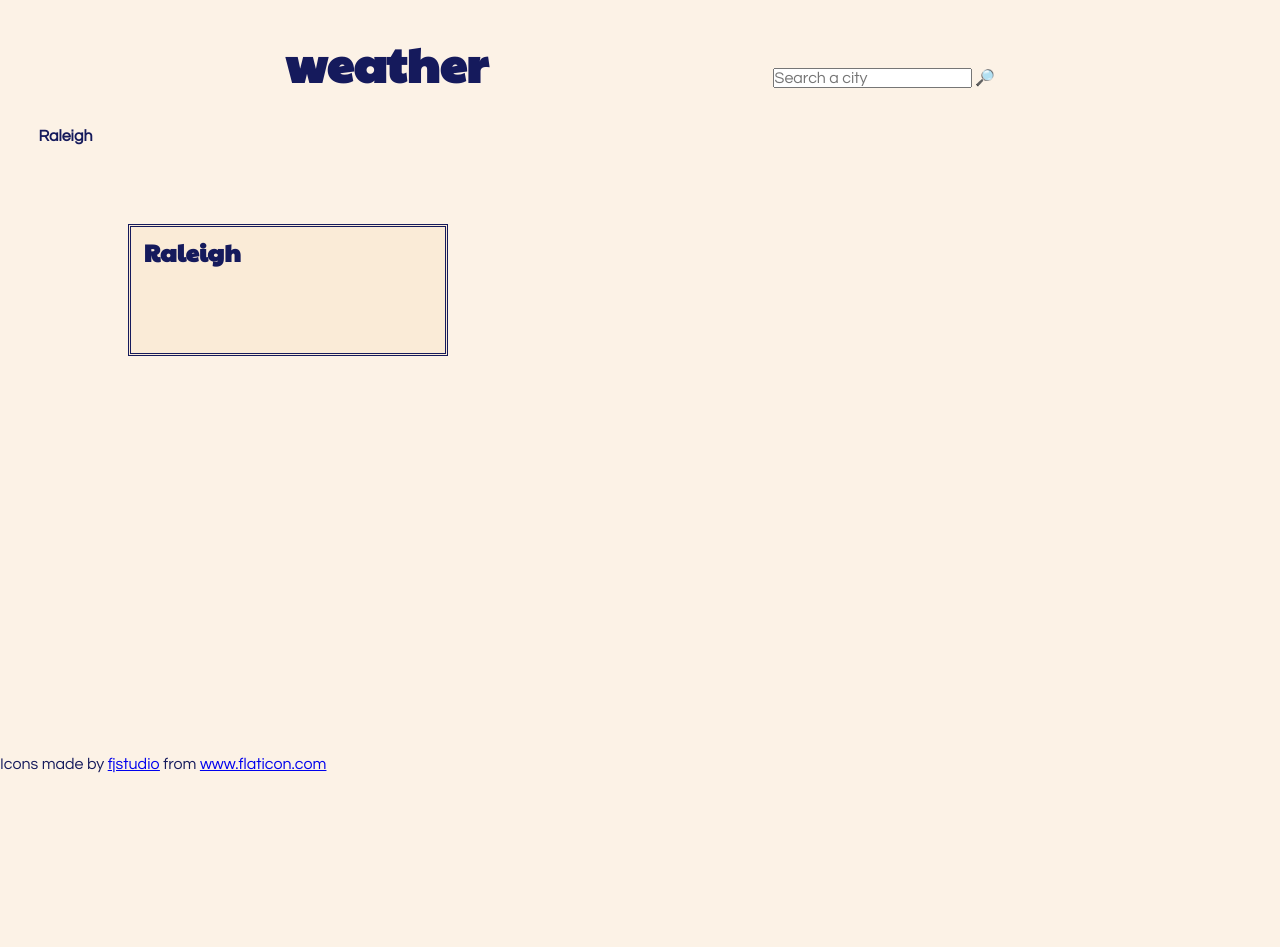
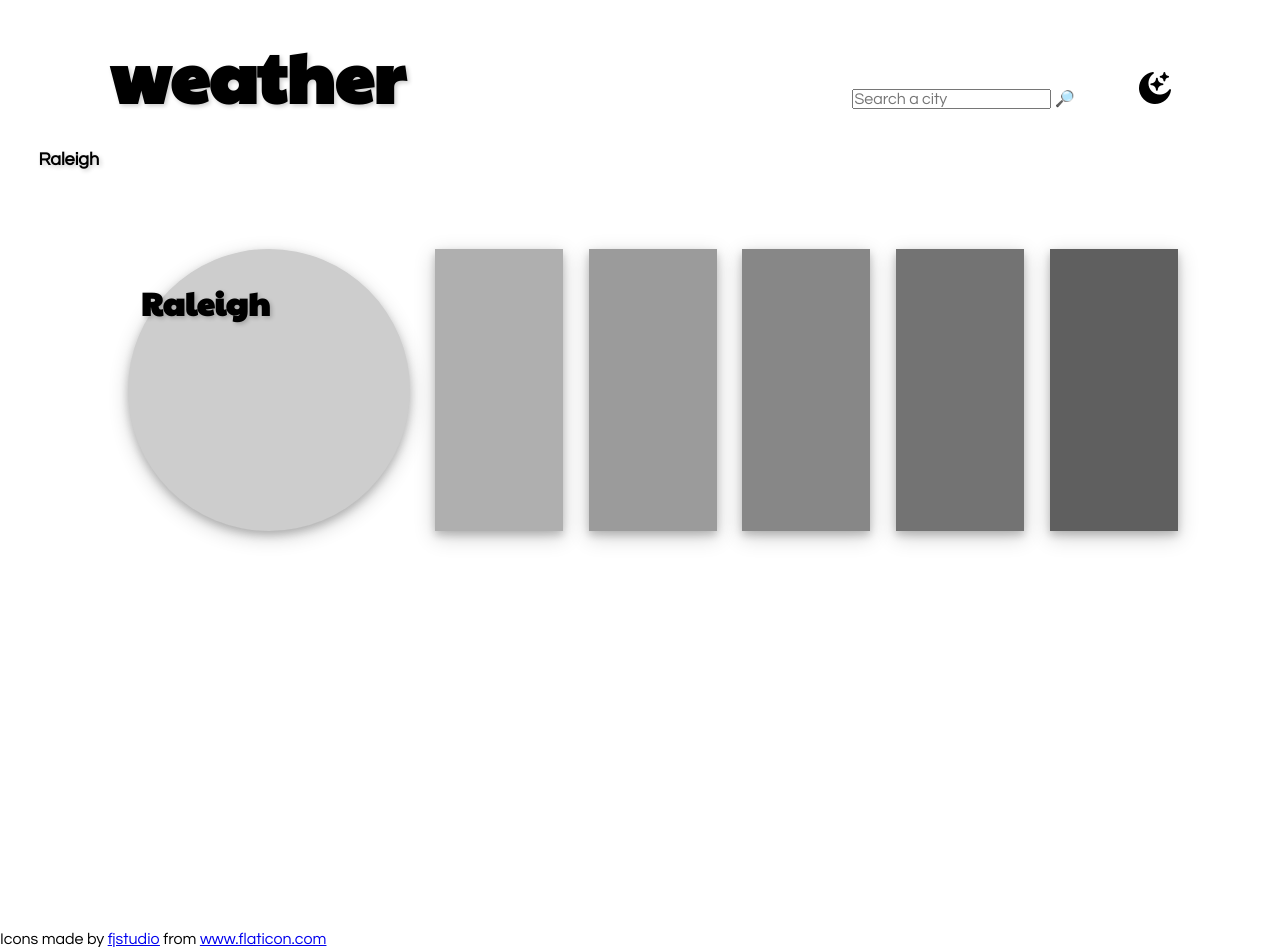
Before and after one commit to zchalk/weatherApp, a plain HTML site: page index.html in a window 1280 px wide. Before the commit the page ends 840 px from the top, so only its background shows below. Drawn offline with nearby package versions, Linux system fonts and the light colour scheme; no server answers.

Commit message:
i am done

```diff
--- /dev/null
+++ b/assets/css/night.css
@@ -0,0 +1,172 @@
+
+body {
+    font-family: "Questrial", sans-serif;
+    background-color: rgb(40, 40, 40);
+    color:white;
+  }
+
+  header {
+    display: flex;
+    flex-direction: column;
+    margin: 5vh 0 10vh 0;
+  }
+  #realHeader {
+    display: flex;
+    align-items: baseline;
+    justify-content: center;
+    width: 100vw;
+  }
+  #searchButton {
+    border-style: none;
+    background-color: unset;
+  }
+  #inputConatiner {
+    margin-left: 35vw;
+    margin-right: 5vw;
+  }
+  h1 {
+    font-family: "Paytone One", sans-serif;
+    font-size: 70px;
+    text-shadow: 2px 2px 4px  rgba(245, 245, 245, 0.2);
+  }
+  #lightDark {
+    border: none;
+    background: none;
+    width: 32px;
+    height: 32px;
+    background-image: url(../images/lightMode.png);
+    cursor: pointer;
+  }
+
+  #historyStorage {
+    display: flex;
+    margin-top: 5vh;
+  }
+  .cityHeader {
+    cursor: pointer;
+    border: none;
+    background: none;
+    font-size:large;
+    font-weight:bold;
+    margin: 0 3vw;
+    color: white;
+    text-shadow: 2px 2px 4px  rgba(245, 245, 245, 0.2);
+  }
+  input {
+    background:rgb(40, 40, 40);
+    color: white;
+  }
+  main {
+    display: flex;
+    margin-bottom: 50vh;
+  }
+  #todayIconBarrier {
+    width: 22vw;
+    height: 22vw;
+    display: flex;
+    justify-content: flex-start;
+    margin-left: 10vw;
+    background: rgb(65, 65, 65);
+    border-radius: 22vw;
+    padding-top: 2vw;
+    padding-left: 1vw;
+    box-shadow: 0 4px 8px 0 rgba(252, 251, 251, 0.2), 0 6px 20px 0 rgba(243, 243, 243, 0.19)
+  }
+  #todayContainer {
+    justify-content: flex-start;
+    display: flex;
+    flex-direction: column;
+  }
+  .icon {
+    align-self: center;
+  }
+  #city {
+    font-family: "Paytone One", sans-serif;
+    margin: 1vw 0;
+    font-size: xx-large;
+    text-shadow: 2px 2px 4px  rgba(250, 250, 250, 0.2);
+  }
+  #date {
+    margin: 0 8vw;
+  }
+  #tempContainer {
+    display: flex;
+    padding: 3vh;
+  }
+  #temp {
+    margin: 1vh;
+    font-size: xxx-large;
+    font-weight: bold;
+  }
+  #tempIcon {
+    height: fit-content;
+  }
+  #humidityContainer {
+    display: flex;
+    align-items: center;
+  }
+  #UV {
+    width: fit-content;
+    padding: 0.5vw;
+    border-radius: 4vw;
+  }
+  #todayContainer2{
+    display: flex;
+    flex-direction: column;
+    padding-left: 2vw;
+  }
+  .futureDay {
+    display: flex;
+    flex-direction: column;
+    justify-content: space-evenly;
+    align-items: center;
+    margin-left: 2vw;
+    width: 10vw;
+    box-shadow: 0 4px 8px 0 rgba(252, 251, 251, 0.2), 0 6px 20px 0 rgba(243, 243, 243, 0.19)
+  }
+  #futureDayFive {
+    background: rgb(175, 175, 175);
+  }
+  #futureDayFour {
+    background: rgb(155, 155, 155);
+  }
+  #futureDayThree {
+    background: rgb(135, 135, 135);
+  }
+  #futureDayTwo {
+    background: rgb(115, 115, 115);
+  }
+  #futureDayOne {
+    background: rgb(95, 95, 95);
+  }
+  .futureDate {
+    font-size: medium;
+    font-family: "Paytone One", sans-serif;
+    text-shadow: 2px 2px 4px  rgba(255, 255, 255, 0.2);
+  }
+  .futureTemp{
+    font-size: xx-large;
+    font-weight: bold;
+  }
+  .low {
+    background-color: rgb(154, 200, 214);
+  }
+  .moderate {
+    background-color: rgb(150, 202, 120);
+  }
+  .high {
+    background-color: rgb(253, 253, 148);
+  }
+  .verHigh {
+    background-color: rgb(248, 164, 85);
+  }
+  .extreme {
+    background-color: rgb(212, 77, 53);
+  }
+  img {
+    display: none;
+  }
+  #futureContainer {
+    justify-content: right;
+    display: flex;
+  }
--- a/assets/css/style.css
+++ b/assets/css/style.css
@@ -1,12 +1,8 @@
-:root {
+/* :root {
 
-}
+} */
 body {
-    font-family: 'Questrial', sans-serif;
-}
-.lightmode {
-    background-color: rgb(252, 242, 230);
-    color: rgb(21, 26, 92);
+  font-family: "Questrial", sans-serif;
 }
 .darkmode {
   background-color: rgb(8, 39, 51);
@@ -21,51 +17,72 @@ header {
 #realHeader {
   display: flex;
   align-items: baseline;
-    justify-content: space-evenly;
+  justify-content: center;
   width: 100vw;
 }
 #searchButton {
   border-style: none;
   background-color: unset;
-
+}
+#inputConatiner {
+  margin-left: 35vw;
+  margin-right: 5vw;
 }
 h1 {
-    font-family: 'Paytone One', sans-serif;
-    font-size: xxx-large;
+  font-family: "Paytone One", sans-serif;
+  font-size: 70px;
+  text-shadow: 2px 2px 4px  rgba(0, 0, 0, 0.2);
 }
-
+#lightDark {
+  border: none;
+  background: none;
+  width: 32px;
+  height: 32px;
+  background-image: url(../images/darkMode.png);
+  cursor: pointer;
+}
 #historyStorage {
   display: flex;
   margin-top: 5vh;
 }
 .cityHeader {
+  cursor: pointer;
+  border: none;
+  background: none;
+  font-size:large;
+  font-weight:bold;
   margin: 0 3vw;
+  text-shadow: 2px 2px 4px  rgba(0, 0, 0, 0.2);
 }
 main {
   display: flex;
   margin-bottom: 50vh;
 }
 #todayIconBarrier {
-    width: 25vw;
+  width: 22vw;
+  height: 22vw;
   display: flex;
   justify-content: flex-start;
-    border: rgb(21, 26, 92);
-    border-style: double;
   margin-left: 10vw;
-    background: antiquewhite;
+  background: rgb(205, 205, 205);
+  border-radius: 22vw;
+  padding-top: 2vw;
+  padding-left: 1vw;
+  box-shadow: 0 4px 8px 0 rgba(0, 0, 0, 0.2), 0 6px 20px 0 rgba(0, 0, 0, 0.19)
 }
 #todayContainer {
   justify-content: flex-start;
   display: flex;
   flex-direction: column;
 }
-#icon {
+.icon {
   align-self: center;
 }
 #city {
-    font-family: 'Paytone One', sans-serif;
-    margin: 1vw;
-    font-size: x-large;
+  font-family: "Paytone One", sans-serif;
+  margin: 1vw 0;
+  font-size: xx-large;
+  text-shadow: 2px 2px 4px  rgba(0, 0, 0, 0.2);
 }
 #date {
   margin: 0 8vw;
@@ -76,11 +93,11 @@ main {
 }
 #temp {
   margin: 1vh;
-    font-size: x-large;
+  font-size: xxx-large;
   font-weight: bold;
 }
 #tempIcon {
-    height:fit-content;
+  height: fit-content;
 }
 #humidityContainer {
   display: flex;
@@ -91,9 +108,43 @@ main {
   padding: 0.5vw;
   border-radius: 4vw;
 }
- #todayContainer2 > p {
-    width: fit-content;
-    margin: 1vw;
+#todayContainer2{
+  display: flex;
+  flex-direction: column;
+  padding-left: 2vw;
+}
+.futureDay {
+  display: flex;
+  flex-direction: column;
+  justify-content: space-evenly;
+  align-items: center;
+  margin-left: 2vw;
+  width: 10vw;
+  box-shadow: 0 4px 8px 0 rgba(0, 0, 0, 0.2), 0 6px 20px 0 rgba(0, 0, 0, 0.19)
+}
+#futureDayOne {
+  background: rgb(175, 175, 175);
+}
+#futureDayTwo {
+  background: rgb(155, 155, 155);
+}
+#futureDayThree {
+  background: rgb(135, 135, 135);
+}
+#futureDayFour {
+  background: rgb(115, 115, 115);
+}
+#futureDayFive {
+  background: rgb(95, 95, 95);
+}
+.futureDate {
+  font-size: medium;
+  font-family: "Paytone One", sans-serif;
+  text-shadow: 2px 2px 4px  rgba(0, 0, 0, 0.2);
+}
+.futureTemp{
+  font-size: xx-large;
+  font-weight: bold;
 }
 .low {
   background-color: rgb(154, 200, 214);
--- a/assets/js/script.js
+++ b/assets/js/script.js
@@ -1,6 +1,5 @@
 var apiKey = "f80bb50772c40a878ed5746b10181c83";
 let history = JSON.parse(localStorage.getItem("history")) || [];
-// var search = [];
 var main = $("main");
 var historyStorage = $("#historyStorage");
 var todayIconBarrier = $("#todayIconBarrier");
@@ -8,11 +7,28 @@ var todayContainer = $("#todayContainer");
 var todayContainer2 = $("#todayContainer2");
 var futureContainer = $("#futureContainer");
 var weekForecastContainers = $("#futureContainer").children()
-// console.log(weekForecastContainer.length);
+var day = "assets/css/style.css"
+var night = "assets/css/night.css"
+
+
+const images  = {
+Thunderstorm: {url:"./assets/images/thunderstorm.png"},
+Drizzle: {url:"./assets/images/rain.png"},
+Rain: {url:"./assets/images/rain.png"},
+Snow: {url:"./assets/images/snow.png"},
+Mist: {url:"./assets/images/mist.png"},
+Clear: {url:"./assets/images/sun.png"},
+Clouds: {url:"./assets/images/clouds.png"}
+};
+
 
 function getCoords(city) {
     var  coordinateAPIURL = "https://api.openweathermap.org/data/2.5/weather?q=" + city + "&appid=" + apiKey
-    var cityHeader = $('<h3>').addClass('cityHeader').text(city);
+    var cityHeader = $("<button>").addClass('cityHeader').text(city).on("click", function(){
+        var cityInput = this.innerHTML;
+        console.log(cityInput);
+        getCoords(cityInput);
+    })
 fetch (coordinateAPIURL)
 .then(function (response) {
     return response.json();
@@ -54,7 +70,8 @@ $("#temp").text(weatherData.current.temp + "°");
 $("#humidity").text(weatherData.current.humidity + "% humidity");
 $("#windSpeed").text(weatherData.current.wind_speed + "mph");
 $("#UV").text(weatherData.current.uvi);
-$("#icon").attr("src", "http://openweathermap.org/img/wn/" + icon + "@2x.png");
+$(".icon").attr("src", images[weatherData.current.weather[0].main].url);
+console.log(images[weatherData.current.weather[0].main].url);
 $("img").show();
 UVindex();
 };
@@ -82,15 +99,18 @@ UVindex();
 //     UVcontainer.append(UV);
 // };
 function futureTemplate(data) {
+    weekForecastContainers.empty();
 
-   weekForecastContainers.each(function(i) {
+    weekForecastContainers.each(function(i) {
+    var options = { weekday: 'long'};
       var day = i + 1;
       console.log(data.daily[day]);
-      var date = $("<h3>").addClass("futureDate").text((new Date((data.daily[day].dt*1000)).toLocaleDateString("en-US")));
-      var temp = $("<p>").addClass("futureTemp").text(data.daily[day].temp.max);
-      var icon = $("<img>").addClass("futureIcon").attr("src","http://openweathermap.org/img/wn/" + data.daily[day].weather[0].icon + "@2x.png");
-      var humidity = $("<p>").addClass("futureHumidity").text(data.daily[day].humidity);
+      var date = $("<h3>").addClass("futureDate").text((new Intl.DateTimeFormat('en-US', options).format(data.daily[day].dt*1000)));
+      var temp = $("<p>").addClass("futureTemp").text(data.daily[day].temp.max + "°");
+      var icon = $("<img>").addClass("futureIcon icon").attr("src", images[data.daily[day].weather[0].main].url);
+      var humidity = $("<p>").addClass("futureHumidity").text(data.daily[day].humidity + "% humidity");
       $(this).append(date, icon, temp, humidity);
+      $(".futureIcon").show();
     })};
 
 function UVindex() {
@@ -110,10 +130,16 @@ function UVindex() {
     }
 };
 
-// function lightDark() {
-//     if
+$("#lightDark").on("click", function(){
+    console.log($("cssLink").href)
+    if ($("#cssLink").attr('href') == day) {
+    $("#cssLink").attr('href', night)
+    } else {
+    $("#cssLink").attr('href', day)
+    }
+})
 
-// }
+
 
 $("#searchButton").on("click", function(){
     var cityInput = $("input").val();
@@ -126,5 +152,10 @@ $("#input").keyup(function(event) {
     }
 });
 
-// template();
+$(".cityHeader").on("click", function(){
+    var cityInput = this.text;
+    console.log(this);
+    getCoords(cityInput);
+})
+
 getCoords("Raleigh");
--- a/index.html
+++ b/index.html
@@ -4,15 +4,13 @@
     <meta charset="UTF-8" />
     <meta name="viewport" content="width=device-width, initial-scale=1.0" />
     <meta http-equiv="X-UA-Compatible" content="ie=edge" />
-    <!-- <link rel="stylesheet" href="https://stackpath.bootstrapcdn.com/bootstrap/4.3.1/css/bootstrap.min.css"/>
-    <link rel="stylesheet" href="https://use.fontawesome.com/releases/v5.8.1/css/all.css" integrity="sha384-50oBUHEmvpQ+1lW4y57PTFmhCaXp0ML5d60M1M7uH2+nqUivzIebhndOJK28anvf" crossorigin="anonymous"/> -->
     <link rel="preconnect" href="https://fonts.gstatic.com">
     <link href="https://fonts.googleapis.com/css2?family=Paytone+One&family=Questrial&display=swap" rel="stylesheet">
     <link rel="stylesheet" href="assets/css/reset.css"/>
-    <link rel="stylesheet" href="assets/css/style.css" />
+    <link id= "cssLink" rel="stylesheet" href="assets/css/style.css" />
     <title>weather</title>
   </head>
-  <body class="lightmode">
+  <body>
     <header>
       <div id= "realHeader">
         <h1>weather</h1>
@@ -20,12 +18,13 @@
           <input id="input" type="search" placeholder= "Search a city">
           <button type="submit" id="searchButton">🔎</button>
         </div>
+        <button id="lightDark"></button>
       </div>
       <div id="historyStorage"></div> <!--dynamically generate divs for history-->
     </header>
     <main> <!--flex container-->
       <div id="todayIconBarrier">
-        <img id="icon">
+        <img class="icon">
           <div id="todayContainer">
             <h2 id="city"></h2>
             <h3 id="date"></h3>
@@ -49,11 +48,11 @@
 
       </div> <!--flex container, generate content dynamically from api-->
       <div id="futureContainer">
-        <div id="futureDayOne" data-day="1"></div>
-        <div id="futureDayTwo" data-day="2"></div>
-        <div id="futureDayThree" data-day="3"></div>
-        <div id="futureDayFour" data-day="4"></div>
-        <div id="futureDayFive" data-day="5"></div>
+        <div id="futureDayOne" class= "futureDay" data-day="1"></div>
+        <div id="futureDayTwo" class= "futureDay" data-day="2"></div>
+        <div id="futureDayThree" class= "futureDay" data-day="3"></div>
+        <div id="futureDayFour" class= "futureDay" data-day="4"></div>
+        <div id="futureDayFive" class= "futureDay" data-day="5"></div>
       </div>
     </main>
     <footer>
```
Also changed, not shown: assets/images/clouds.png (added), assets/images/darkMode.png (added), assets/images/few-clouds.png (added), assets/images/humidity copy.png (added), assets/images/lightMode.png (added), assets/images/mist.png (added), assets/images/rain.png (added), assets/images/snow.png (added), assets/images/sun.png (added), assets/images/thermometer.png (added), assets/images/thunderstorm.png (added), assets/images/wind.png (added). Lines whose indentation alone changed are shown as unchanged.
